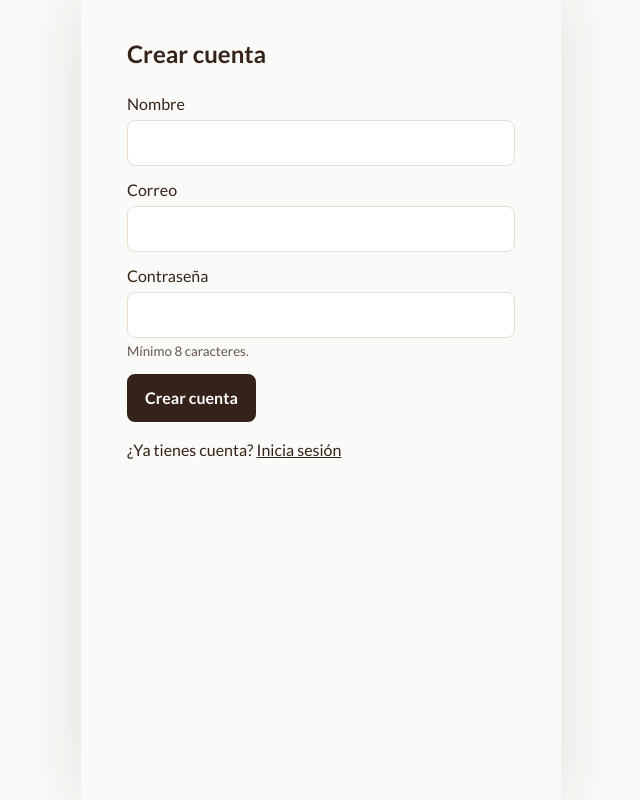
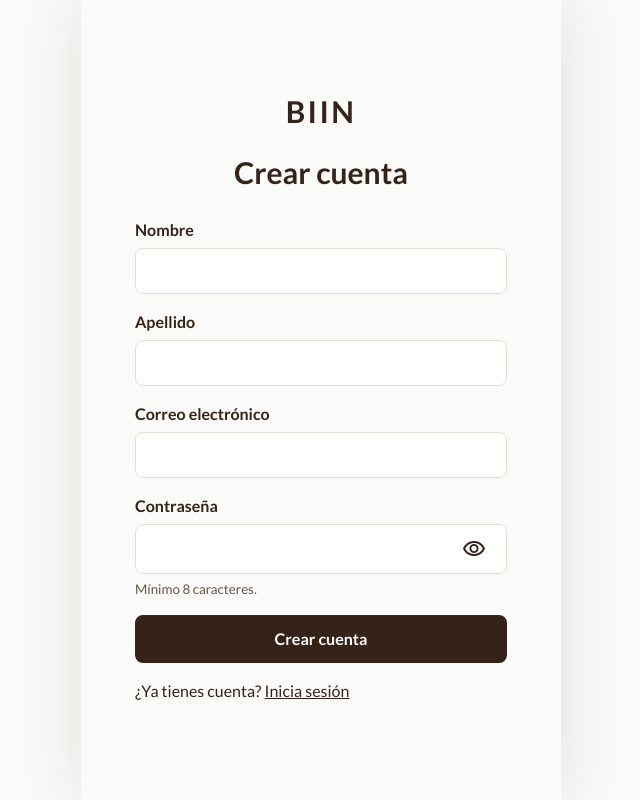
Before and after one commit to David08L-U/BIIN, a React (Vite) app in the folder frontend/: page /registro in a window 1280 px wide. Shown: the whole page, without its empty margins (319-959 px from the left). Built offline with nearby package versions, Linux system fonts and the light colour scheme.

Commit message:
feat(frontend): solicitar apellido en el registro

```diff
--- a/frontend/src/features/auth/pages/RegistroPage.tsx
+++ b/frontend/src/features/auth/pages/RegistroPage.tsx
@@ -2,21 +2,26 @@ import { useState, type FormEvent } from 'react'
 import { Link, useLocation, useNavigate } from 'react-router'
 import Boton from '../../../components/ui/Boton'
 import Campo from '../../../components/ui/Campo'
+import { destinoTrasAcceso } from '../../../utils/navegacion'
 import { useAuth } from '../useAuth'
+import '../../../styles/auth.css'
 
-type CampoRegistro = 'nombre' | 'correo' | 'contrasena'
+type CampoRegistro = 'nombre' | 'apellido' | 'correo' | 'contrasena'
 
 export default function RegistroPage() {
   const { registrarse } = useAuth()
   const navegar = useNavigate()
   const ubicacion = useLocation()
 
-  const desde =
-    (ubicacion.state as { desde?: string } | null)?.desde ?? '/'
+  const desde = destinoTrasAcceso(
+    (ubicacion.state as { desde?: string } | null)?.desde,
+  )
 
   const [nombre, setNombre] = useState('')
+  const [apellido, setApellido] = useState('')
   const [correo, setCorreo] = useState('')
   const [contrasena, setContrasena] = useState('')
+  const [mostrarContrasena, setMostrarContrasena] = useState(false)
   const [error, setError] = useState<string | null>(null)
   const [campoConError, setCampoConError] =
     useState<CampoRegistro | null>(null)
@@ -29,6 +34,7 @@ export default function RegistroPage() {
 
     const formulario = e.currentTarget
     const nombreLimpio = nombre.trim()
+    const apellidoLimpio = apellido.trim()
     const correoLimpio = correo.trim()
 
     setError(null)
@@ -47,6 +53,11 @@ export default function RegistroPage() {
 
     if (!nombreLimpio) {
       mostrarError('nombre', 'Escribe tu nombre.')
+      return
+    }
+
+    if (!apellidoLimpio) {
+      mostrarError('apellido', 'Escribe tu apellido.')
       return
     }
 
@@ -82,7 +93,7 @@ export default function RegistroPage() {
 
     try {
       await registrarse({
-        nombre: nombreLimpio,
+        nombre: `${nombreLimpio} ${apellidoLimpio}`,
         correo: correoLimpio,
         contrasena,
       })
@@ -100,8 +111,11 @@ export default function RegistroPage() {
   }
 
   return (
-    <section className="pagina pagina--angosta">
-      <h1>Crear cuenta</h1>
+    <section className="pagina pagina--angosta auth-page" aria-labelledby="registro-titulo">
+      <header className="auth-cabecera">
+        <span className="marca" aria-label="Marca BIIN">BIIN</span>
+        <h1 id="registro-titulo">Crear cuenta</h1>
+      </header>
 
       <form
         onSubmit={enviar}
@@ -124,8 +138,21 @@ export default function RegistroPage() {
         />
 
         <Campo
+          id="registro-apellido"
+          etiqueta="Apellido"
+          name="apellido"
+          autoComplete="family-name"
+          required
+          disabled={enviando}
+          value={apellido}
+          onChange={e => setApellido(e.target.value)}
+          aria-invalid={campoConError === 'apellido' || undefined}
+          aria-describedby={campoConError === 'apellido' ? 'registro-error' : undefined}
+        />
+
+        <Campo
           id="registro-correo"
-          etiqueta="Correo"
+          etiqueta="Correo electrónico"
           name="correo"
           type="email"
           autoComplete="email"
@@ -143,7 +170,7 @@ export default function RegistroPage() {
           id="registro-contrasena"
           etiqueta="Contraseña"
           name="contrasena"
-          type="password"
+          type={mostrarContrasena ? 'text' : 'password'}
           autoComplete="new-password"
           required
           minLength={8}
@@ -151,6 +178,12 @@ export default function RegistroPage() {
           disabled={enviando}
           value={contrasena}
           onChange={e => setContrasena(e.target.value)}
+          accion={{
+            etiqueta: mostrarContrasena ? 'Ocultar contraseña' : 'Mostrar contraseña',
+            activa: mostrarContrasena,
+            alActivar: () => setMostrarContrasena(actual => !actual),
+            icono: mostrarContrasena ? 'visibility_off' : 'visibility',
+          }}
           aria-invalid={campoConError === 'contrasena' || undefined}
           aria-describedby={
             campoConError === 'contrasena'
```
Also changed, not shown: 2 other files (tests, documents, lock files or other folders).
